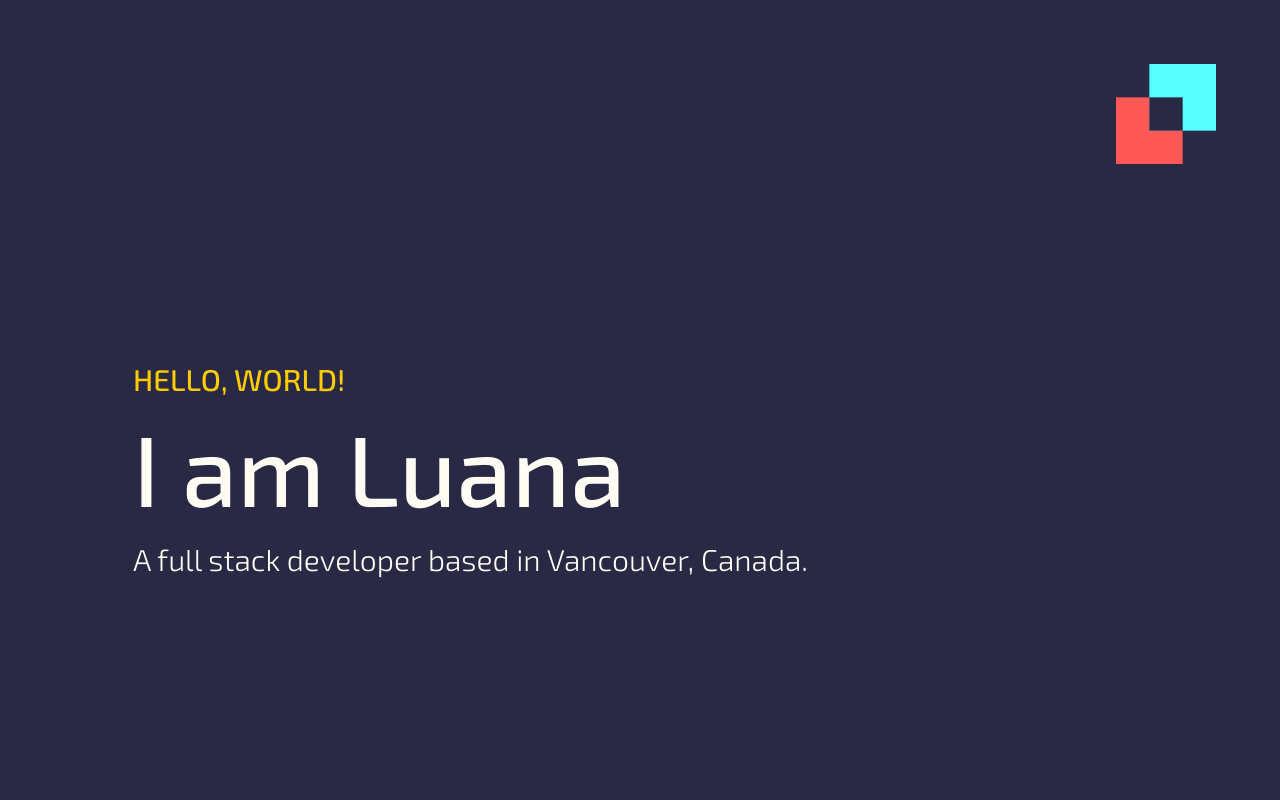
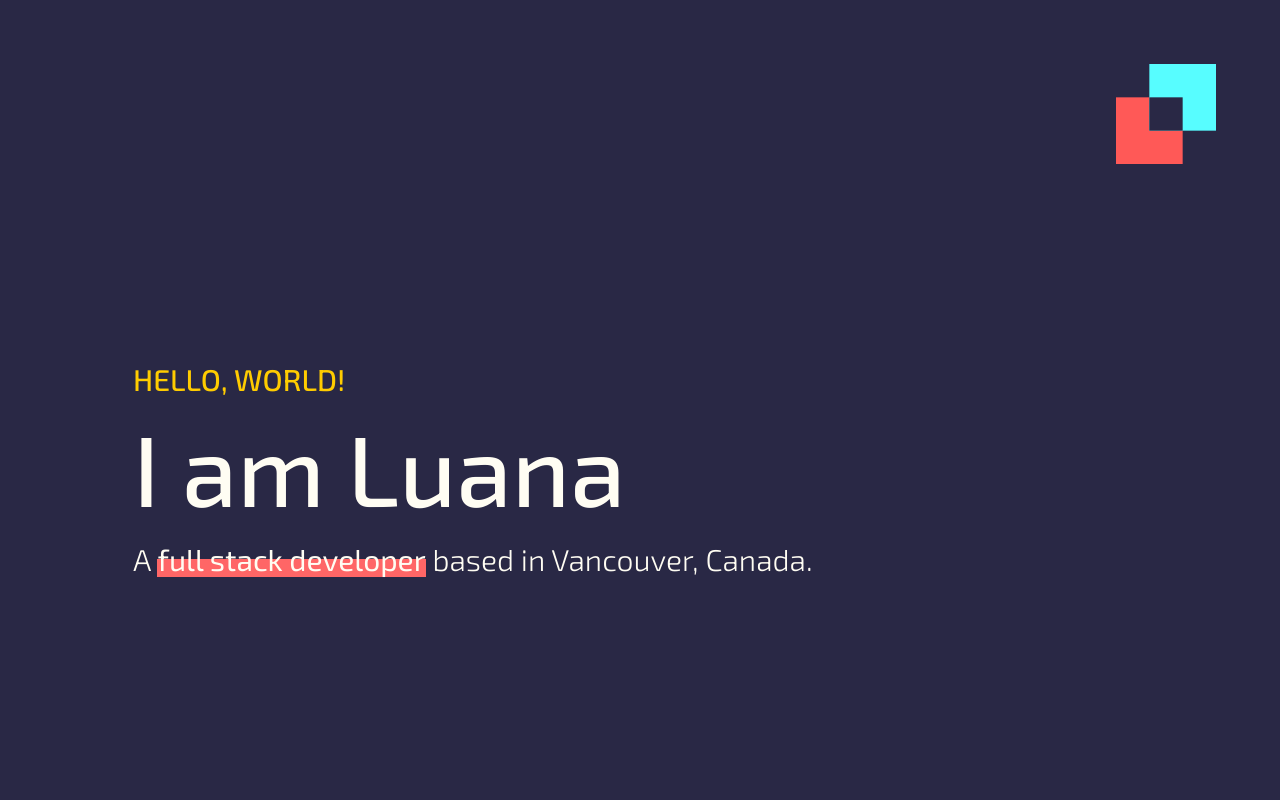
Before and after one commit to luanateixeira148/portfolio, a React (Create React App) app: page / in a window 1280 px wide. Shown: the top 800 px of the page. Built offline with nearby package versions, Linux system fonts and the light colour scheme.

Commit message:
add highlight on home subtitle

```diff
--- a/src/components/Home.js
+++ b/src/components/Home.js
@@ -13,7 +13,7 @@ function Home () {
           <h1 className="upper-title yellow">HELLO, WORLD!</h1>
           <h1 className="title-name off-white">I am Luana</h1>
           <p className="subtitle off-white">
-            A <span>full stack developer</span> based in Vancouver, Canada.</p>
+            A <mark>full stack developer</mark> based in Vancouver, Canada.</p>
         </div>
       </main>
     </div>
--- a/src/components/home.scss
+++ b/src/components/home.scss
@@ -31,9 +31,16 @@
           padding: 5px;
           font-size: 30px;
 
-          // span {
-          //   text-decoration: underline $teal;
-          // }
+          mark {
+            display: inline-block;
+            line-height: 0em;
+            padding-bottom: 0.6em;
+            background-color: $coral;
+            color: $off-white;
+            font-family: 'Exo 2', sans-serif;
+            font-weight: 400;
+            font-style: normal;
+          }
         }
       }
     }
@@ -69,9 +76,16 @@
           padding: 5px;
           font-size: 20px;
 
-          // span {
-          //   text-decoration: underline $teal;
-          // }
+          mark {
+            display: inline-block;
+            line-height: 0em;
+            padding-bottom: 0.6em;
+            background-color: $coral;
+            color: $off-white;
+            font-family: 'Exo 2', sans-serif;
+            font-weight: 400;
+            font-style: normal;
+          }
         }
       }
     }
```
